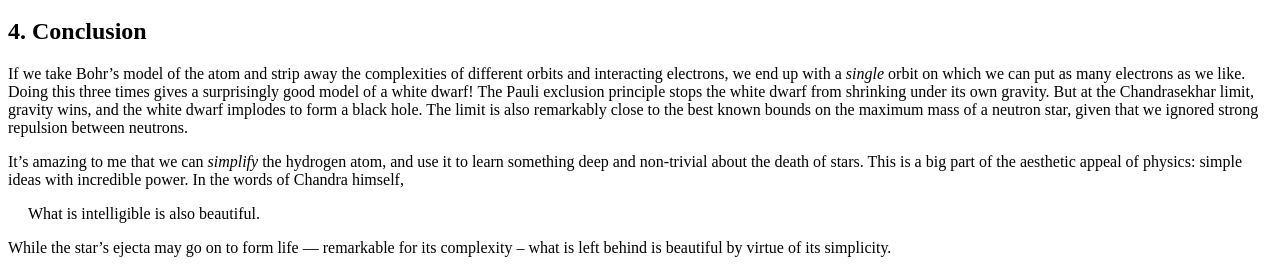
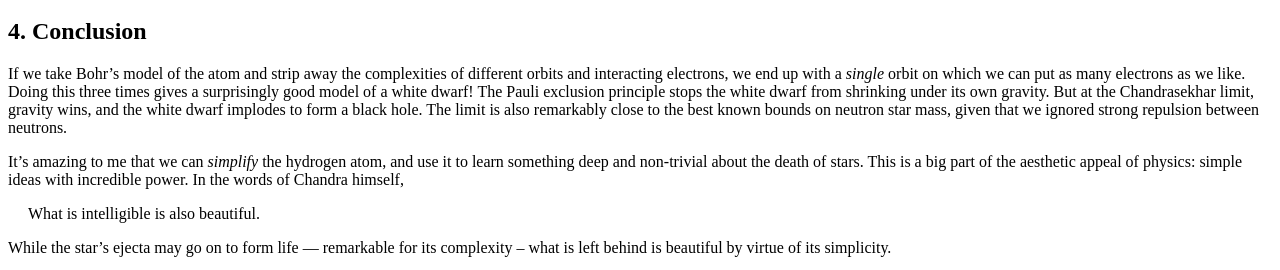
Before and after one commit to hapax/hapax.github.io, a Jekyll site: the page built from assets/chandra.md, in a window 1280 px wide and 900 px high, scrolled down 8379 px. Shown: the part 627-897 px from the top of the window. Built offline with Jekyll 4.4.1, drawn with Linux system fonts in a browser that asks for light colours; our own code applies the rules of GitHub Pages for plain Markdown files; formulas are drawn with MathJax 3; a script that is not in the unit is left out.

Commit message:
Update chandra.md

```diff
--- a/assets/chandra.md
+++ b/assets/chandra.md
@@ -880,8 +880,7 @@
 under its own gravity.
 But at the Chandrasekhar limit, gravity wins, and the white dwarf
 implodes to form a black hole.
-The limit is also remarkably close to the best known bounds on the
-maximum mass of a neutron star, given that we ignored strong repulsion
+The limit is also remarkably close to the best known bounds on neutron star mass, given that we ignored strong repulsion
 between neutrons.
 
 It's amazing to me that we can *simplify* the hydrogen atom, and use
```
